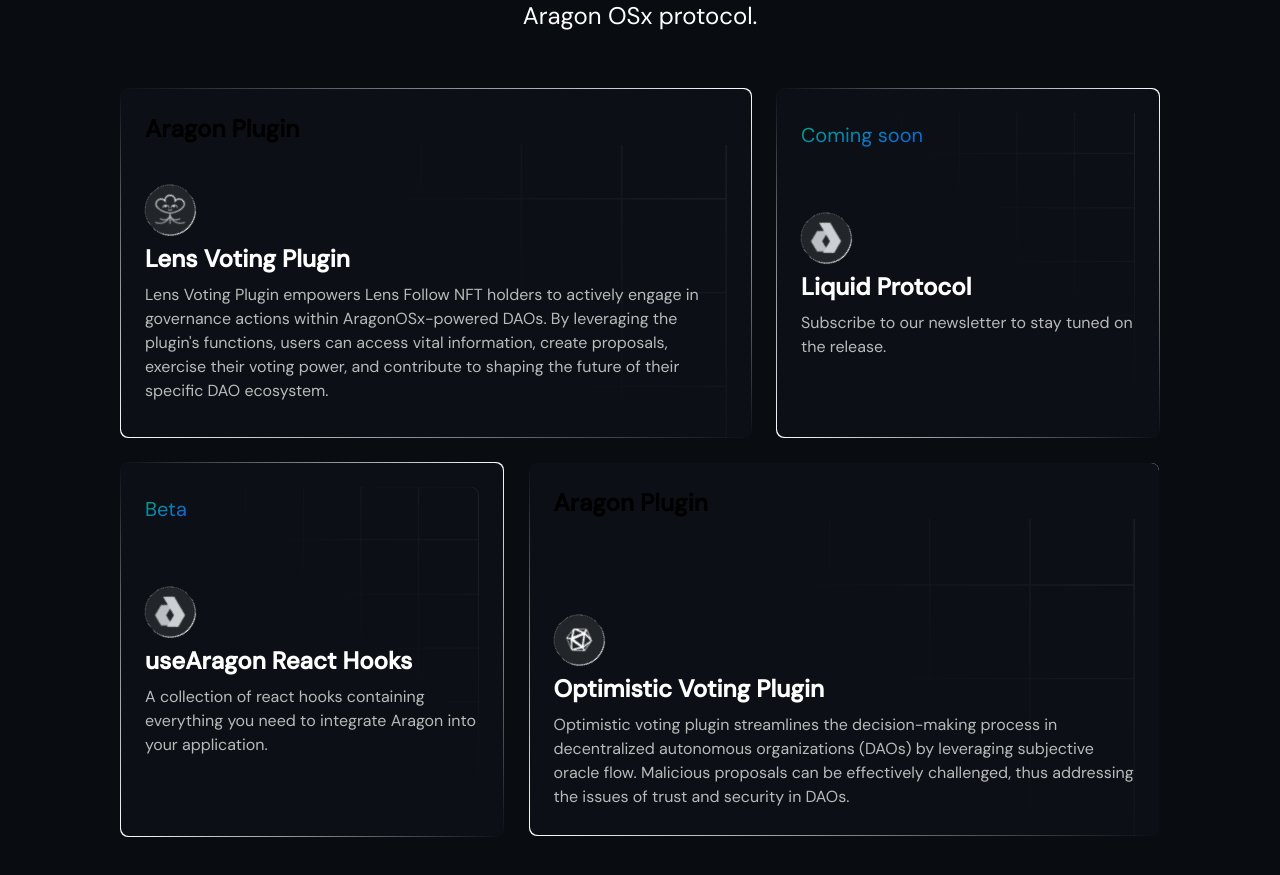
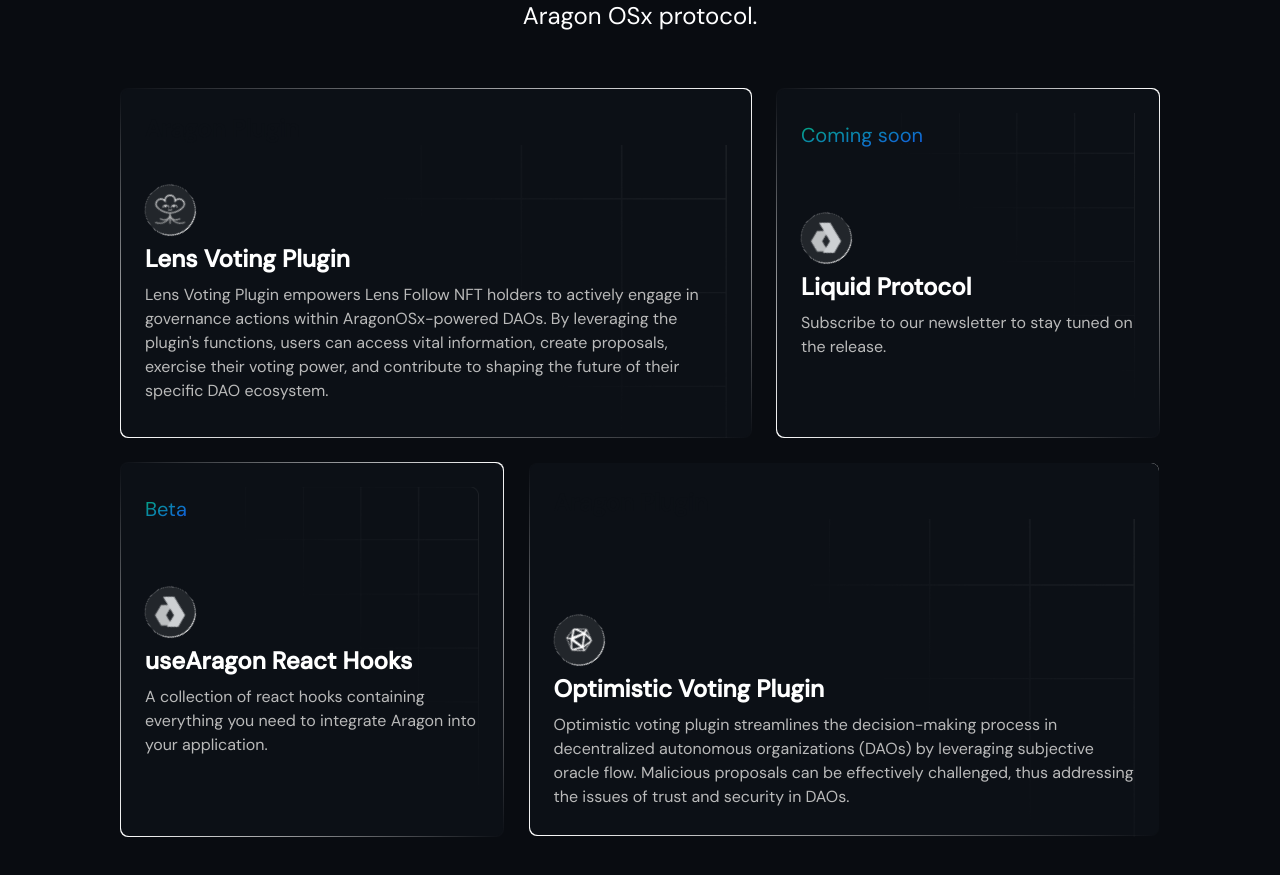
Before and after one commit to DAObox/landing-page, a Next.js app: page / in a window 1280 px wide. Shown: the part 1869-2744 px from the top of the page. Built offline with nearby package versions, Linux system fonts and the light colour scheme.

Commit message:
suprememods

```diff
--- a/components/DaoTools.tsx
+++ b/components/DaoTools.tsx
@@ -28,7 +28,7 @@
 					>
 						<div className="h-full">
 							<div className="w-full h-full p-6 rounded-lg bg-trans-gray-2">
-								<h5 className="text-2xl font-semibold leading-8 text-black">
+								<h5 className="text-2xl font-semibold leading-8 text-trans-gray-2">
 									Aragon Plugin
 								</h5>
 								<div className="w-full h-full bg-[url('/thin-grid.png')] md:bg-[url('/large-grid.png)] bg-no-repeat bg-cover bg-center pt-10 space-y-2">
@@ -165,7 +165,7 @@
                 bg-gradient-to-br from-[#1017251A] via-white to-[#1017251A] h-full"
 							>
 								<div className="w-full h-full p-6 rounded-lg bg-trans-gray-2">
-									<h5 className="text-2xl font-semibold leading-8 text-black">
+									<h5 className="text-2xl font-semibold leading-8 text-trans-gray-2">
 										Aragon Plugin
 									</h5>
 									<div className="w-full h-full bg-[url('/thin-grid.png')] md:bg-[url('/large-grid.png)] bg-cover bg-no-repeat bg-center pt-24 space-y-2">
@@ -200,7 +200,7 @@
                 bg-gradient-to-br from-[#1017251A] via-white to-[#1017251A] lg:hidden"
 				>
 					<div className="w-full p-6 rounded-lg h-fit bg-trans-gray-2">
-						<h5 className="text-2xl font-semibold leading-8 text-black">
+						<h5 className="text-2xl font-semibold leading-8 text-trans-gray-2">
 							Aragon Plugin
 						</h5>
 						<div className="w-full h-full bg-[url('/thin-grid.png')] md:bg-[url('/large-grid.png)] bg-cover bg-no-repeat bg-center pt-24 space-y-2">
```
